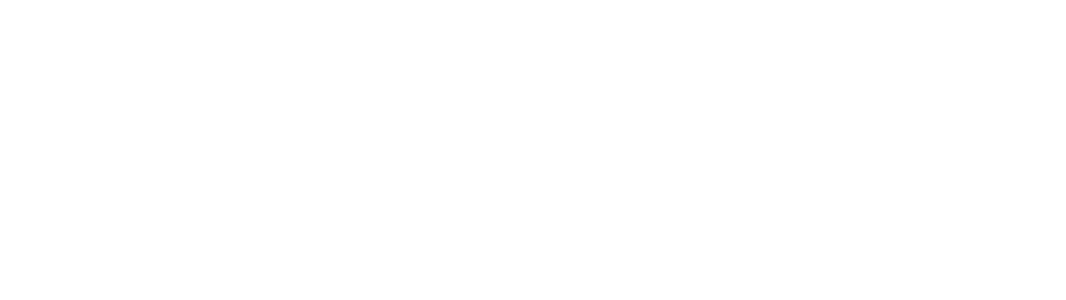
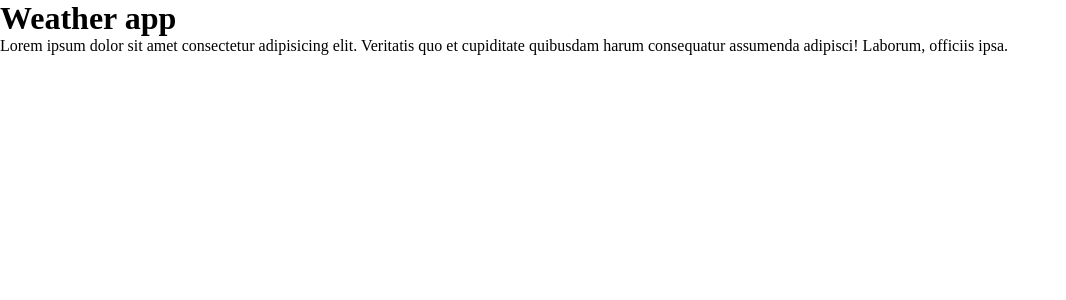
Before and after one commit to Vladyslavos/Weather-Next.js, a Next.js app: page / in a window 1280 px wide. Shown: the top 300 px of the page, without its empty margins (0-1066 px from the left). Built offline with nearby package versions, Linux system fonts and the light colour scheme.

Commit message:
update for p

```diff
--- a/components/Weather.tsx
+++ b/components/Weather.tsx
@@ -1,5 +1,14 @@
 import React from "react";
 
 export default function Weather() {
-  return <div></div>;
+  return (
+    <div>
+      <h1>Weather app</h1>
+      <p>
+        Lorem ipsum dolor sit amet consectetur adipisicing elit. Veritatis quo
+        et cupiditate quibusdam harum consequatur assumenda adipisci! Laborum,
+        officiis ipsa.
+      </p>
+    </div>
+  );
 }
```
